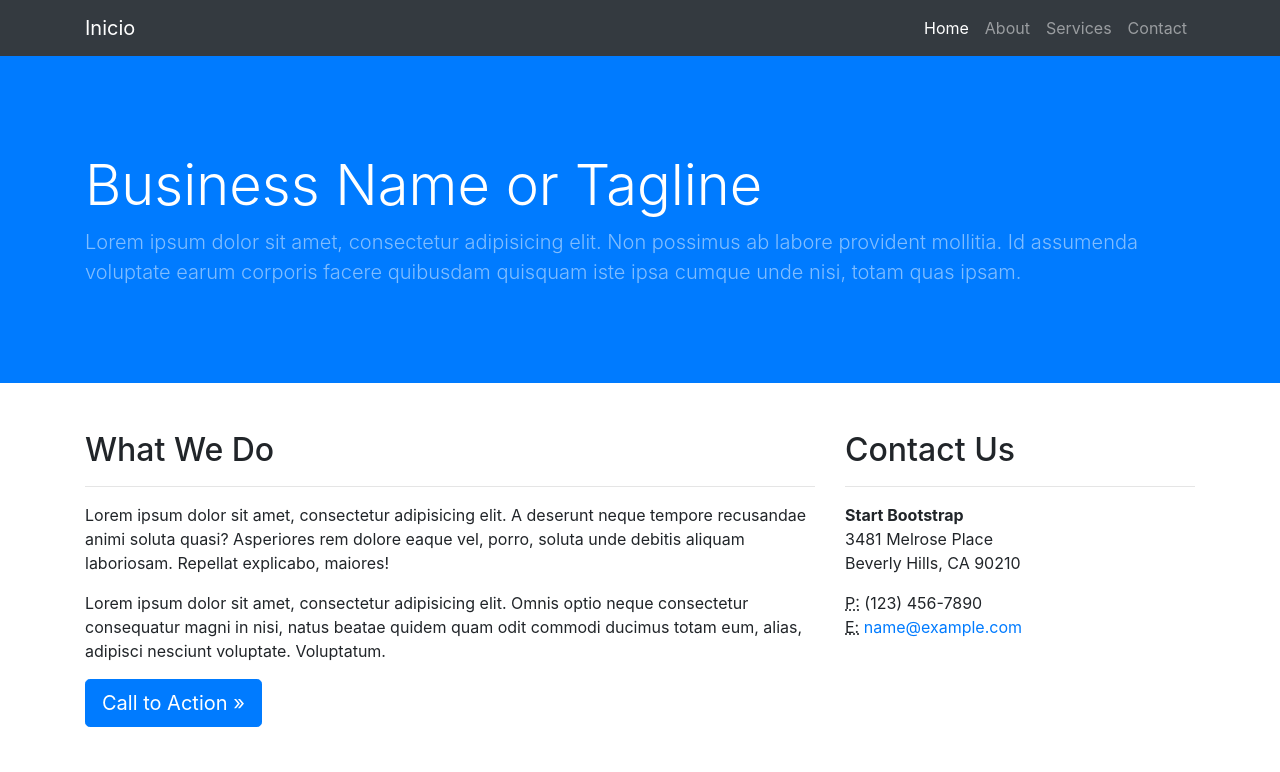
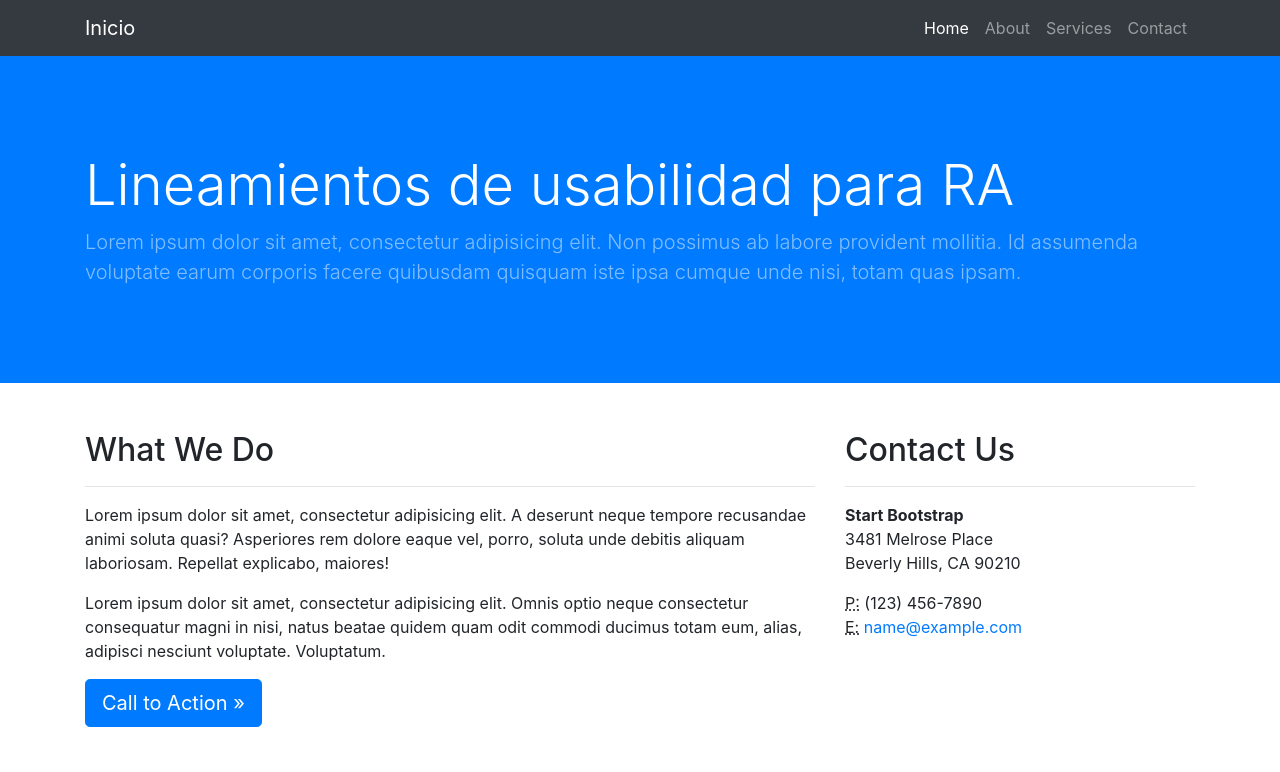
Before and after one commit to researchcode/ARusability, a website: page index.html in a window 1280 px wide. Shown: the top 772 px of the page. Drawn offline with Linux system fonts and the light colour scheme.

Commit message:
Cambio inicio
Titulo

```diff
--- a/index.html
+++ b/index.html
@@ -53,7 +53,7 @@
     <div class="container h-100">
       <div class="row h-100 align-items-center">
         <div class="col-lg-12">
-          <h1 class="display-4 text-white mt-5 mb-2">Business Name or Tagline</h1>
+          <h1 class="display-4 text-white mt-5 mb-2">Lineamientos de usabilidad para RA</h1>
           <p class="lead mb-5 text-white-50">Lorem ipsum dolor sit amet, consectetur adipisicing elit. Non possimus ab labore provident mollitia. Id assumenda voluptate earum corporis facere quibusdam quisquam iste ipsa cumque unde nisi, totam quas ipsam.</p>
         </div>
       </div>
```
